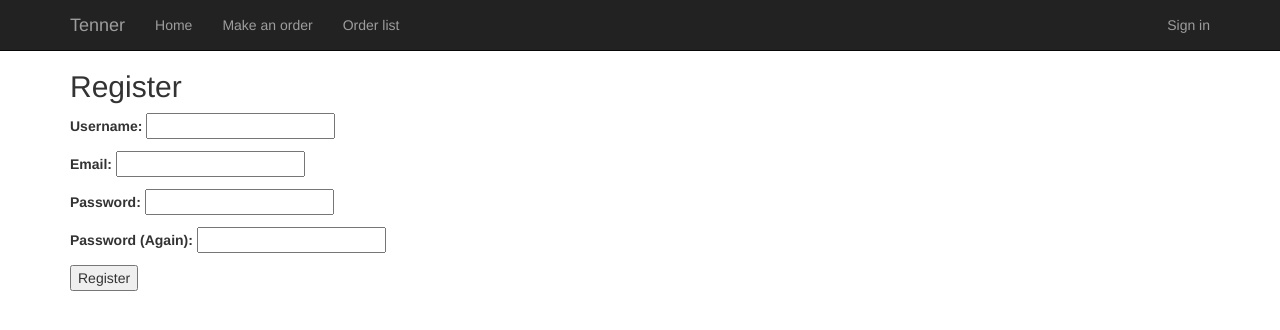
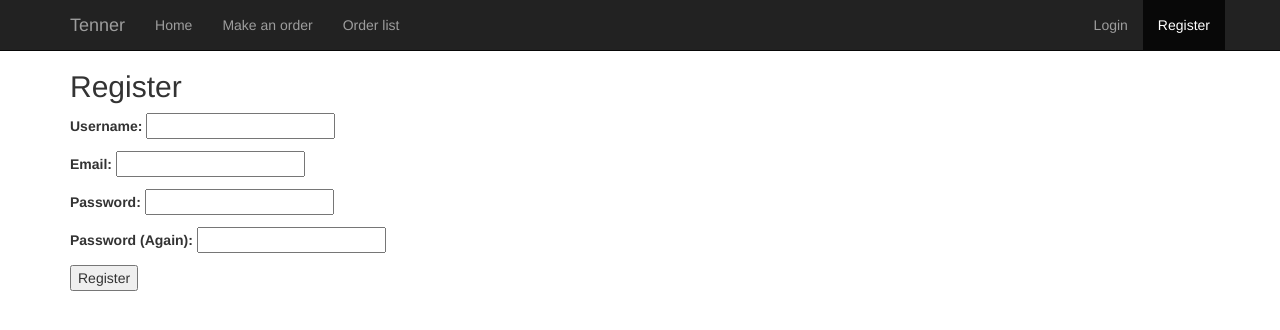
Before and after one commit to adnathanail/tenner, a Django app: page /register/ in a window 1280 px wide. Shown: the top 330 px of the page. Run offline with Django 3.2, Linux system fonts and the light colour scheme; some libraries are stand-ins or nearby versions.

Commit message:
Tidied up login and registration system

```diff
--- a/orders/templates/base.html
+++ b/orders/templates/base.html
@@ -38,7 +38,8 @@
             <li {% block orderListActive %}{% endblock %}><a href="/orderList">Order list</a></li>
           </ul>
           <ul class="nav navbar-nav navbar-right">
-            <li {% block loginActive %}{% endblock %}><a href="/login">Sign in</a></li>
+            <li {% block loginActive %}{% endblock %}><a href="/login">Login</a></li>
+            <li {% block registerActive %}{% endblock %}><a href="/register">Register</a></li>
           </ul>
         </div>
       </div>
--- a/orders/templates/registration/register.html
+++ b/orders/templates/registration/register.html
@@ -2,7 +2,7 @@
 
 {% block title %}User Registration{% endblock %}
 
-
+{% block registerActive %}class="active"{% endblock %}
 
 {% block content %}
   <h2>Register</h2>
--- a/orders/urls.py
+++ b/orders/urls.py
@@ -8,5 +8,5 @@ urlpatterns = [
     url(r'^makeOrder/$', views.makeOrder, name='makeOrder'),
     url(r'^login/$', auth_views.login, name='login'),
     url(r'^logout/$', auth_views.logout, {'next_page': '/'}, name='logout'),
-    url(r'^register/$', views.register_page, name='register'),
+    url(r'^register/$', views.register, name='register'),
 ]
--- a/orders/views.py
+++ b/orders/views.py
@@ -16,7 +16,7 @@ def home(request):
 def makeOrder(request):
     return render(request, 'orders/make_order.html')
 
-def register_page(request):
+def register(request):
     if request.method == 'POST':
         form = RegistrationForm(request.POST)
         if form.is_valid():
```
